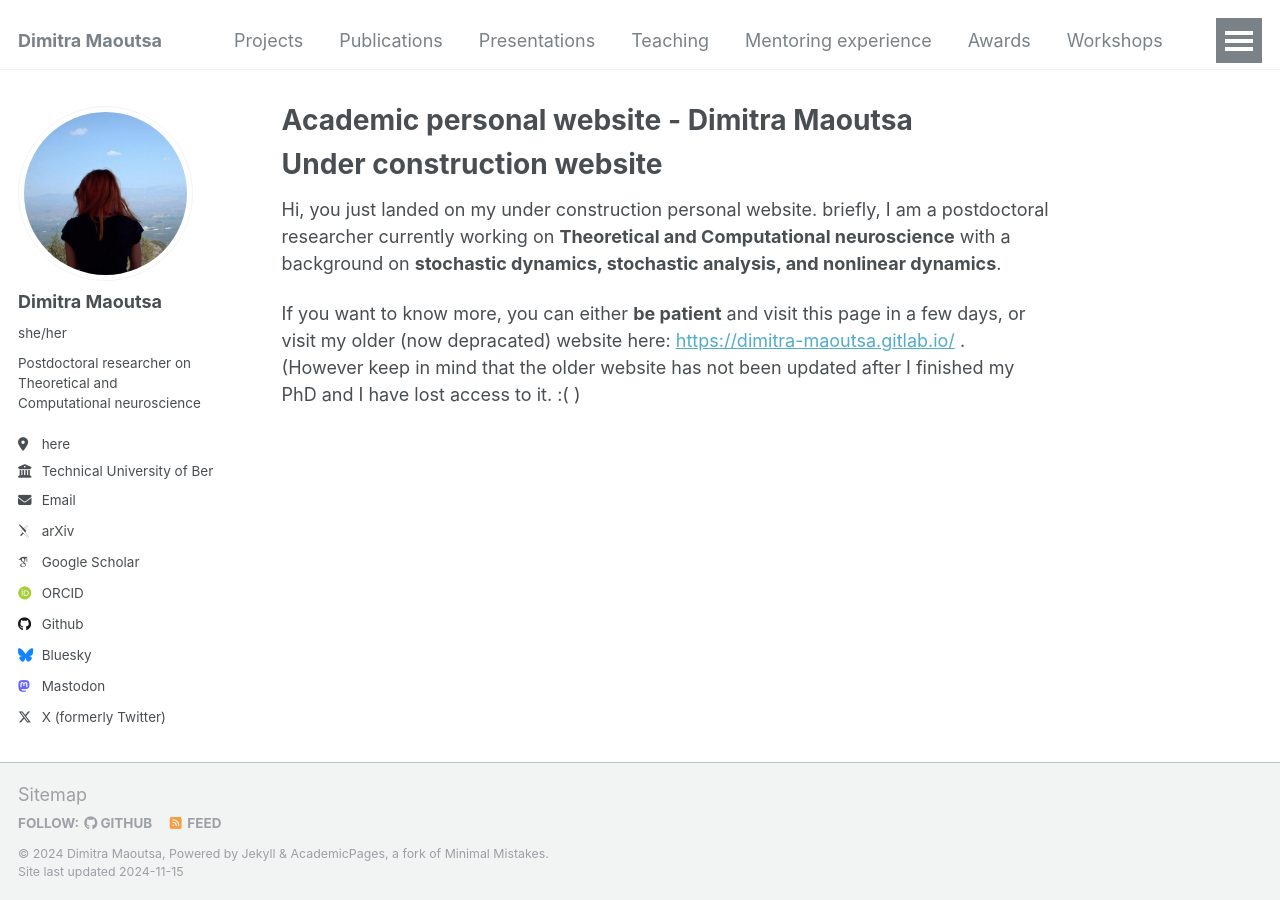
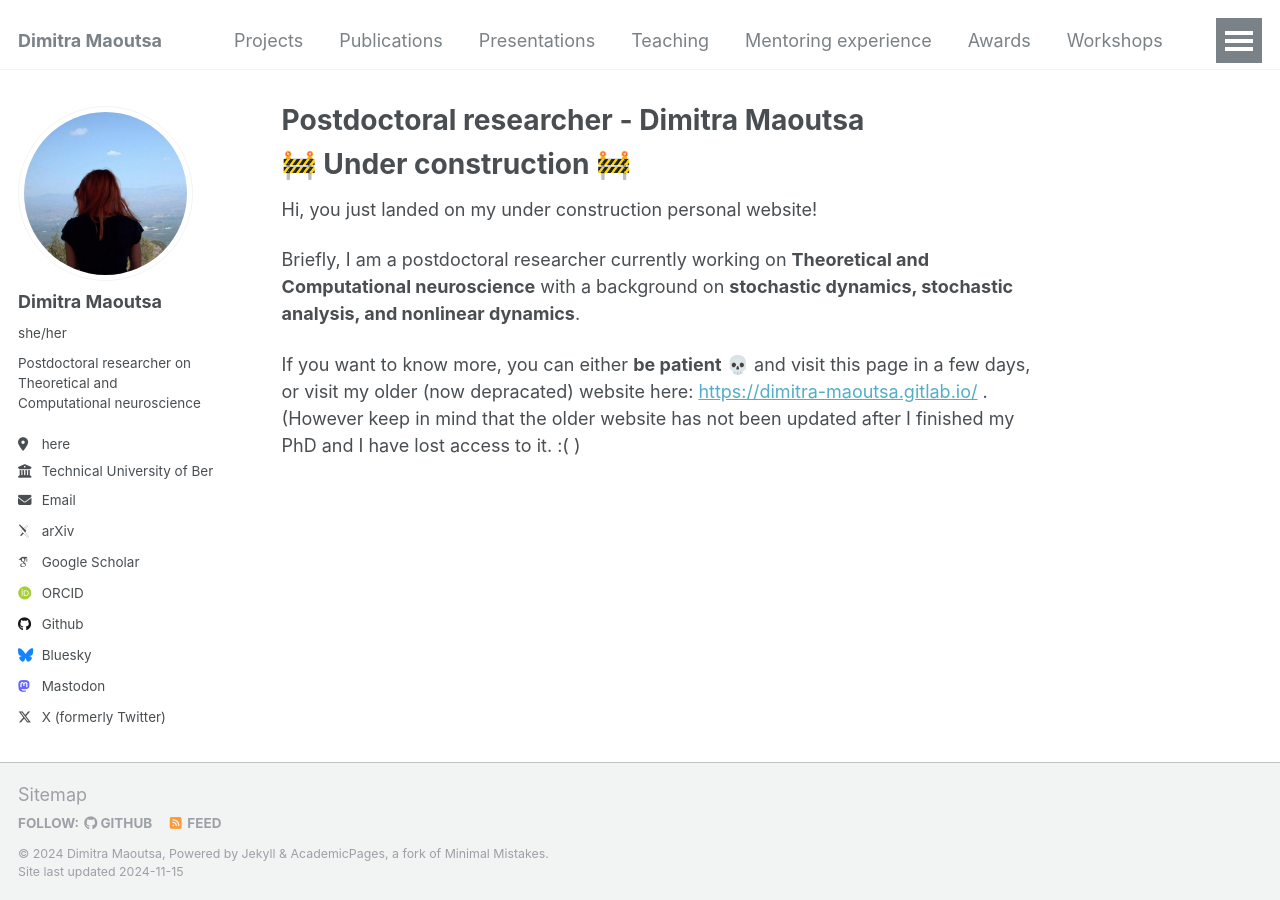
Before and after one commit to dimitra-maoutsa/dimitra-maoutsa.github.io, a Jekyll site: the page built from _pages/about.md, in a window 1280 px wide. Built offline with Jekyll 4.4.1, drawn with Linux system fonts in a browser that asks for light colours; emoji names are drawn with the system emoji font; some web fonts are replaced.

Commit message:
Update about.md

```diff
--- a/_pages/about.md
+++ b/_pages/about.md
@@ -1,15 +1,17 @@
 ---
 permalink: /
-title: "Academic personal website - Dimitra Maoutsa"
+title: "Postdoctoral researcher - Dimitra Maoutsa"
 author_profile: true
 redirect_from:
   - /about/
   - /about.html
 ---
 
-Under construction website
+:construction: Under construction :construction:
 ======
-Hi, you just landed on my under construction personal website.
-briefly, I am a postdoctoral researcher currently working on **Theoretical and Computational neuroscience** with a background on **stochastic dynamics, stochastic analysis, and nonlinear dynamics**.
+Hi, you just landed on my under construction personal website!
 
-If you want to know more, you can either **be patient** and visit this page in a few days, or visit my older (now depracated) website here: [https://dimitra-maoutsa.gitlab.io/](https://dimitra-maoutsa.gitlab.io/) . (However keep in mind that the older website has not been updated after I finished my PhD and I have lost access to it. :( )
+
+Briefly, I am a postdoctoral researcher currently working on **Theoretical and Computational neuroscience** with a background on **stochastic dynamics, stochastic analysis, and nonlinear dynamics**.
+
+If you want to know more, you can either **be patient** :skull: and visit this page in a few days, or visit my older (now depracated) website here: [https://dimitra-maoutsa.gitlab.io/](https://dimitra-maoutsa.gitlab.io/) . (However keep in mind that the older website has not been updated after I finished my PhD and I have lost access to it. :( )
```
